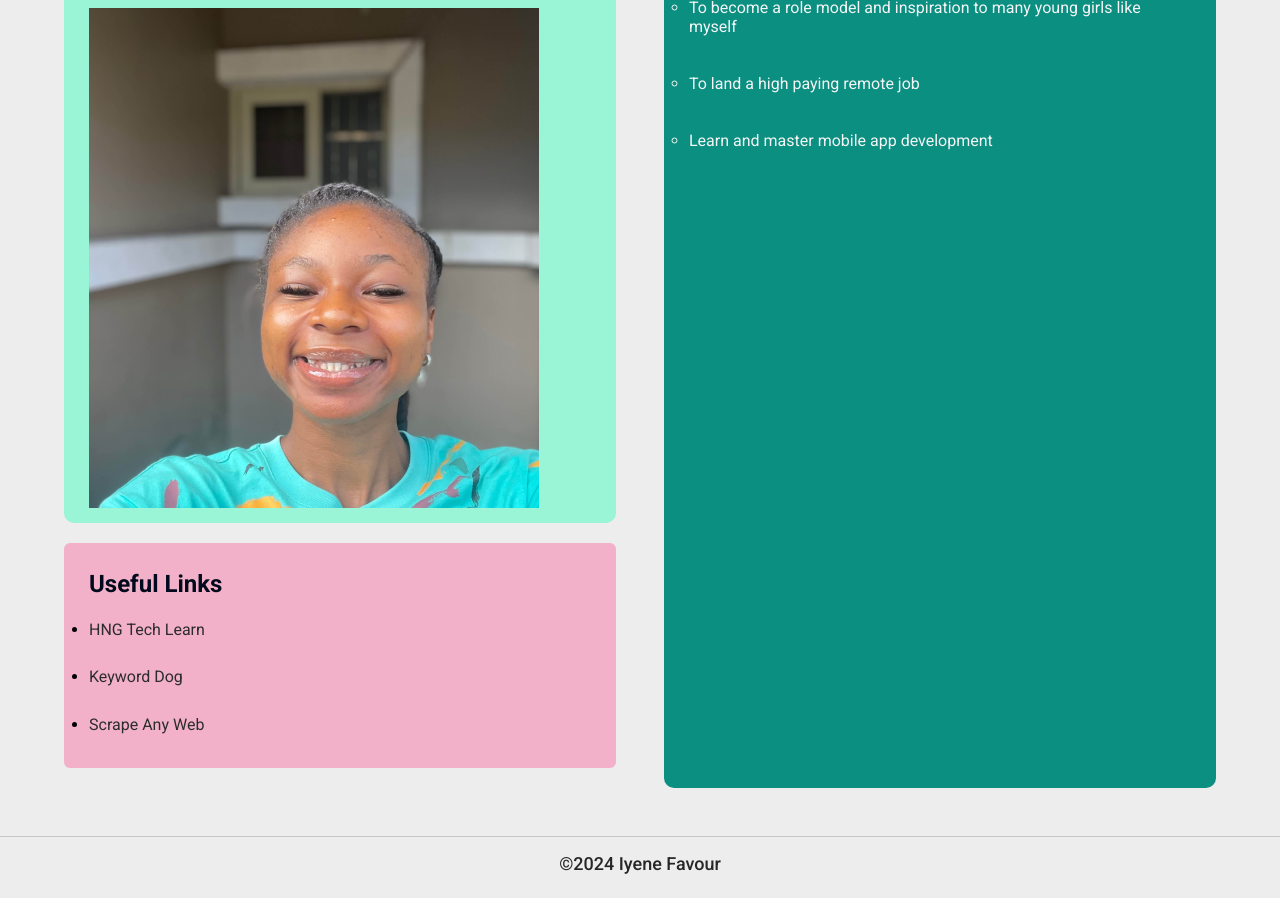
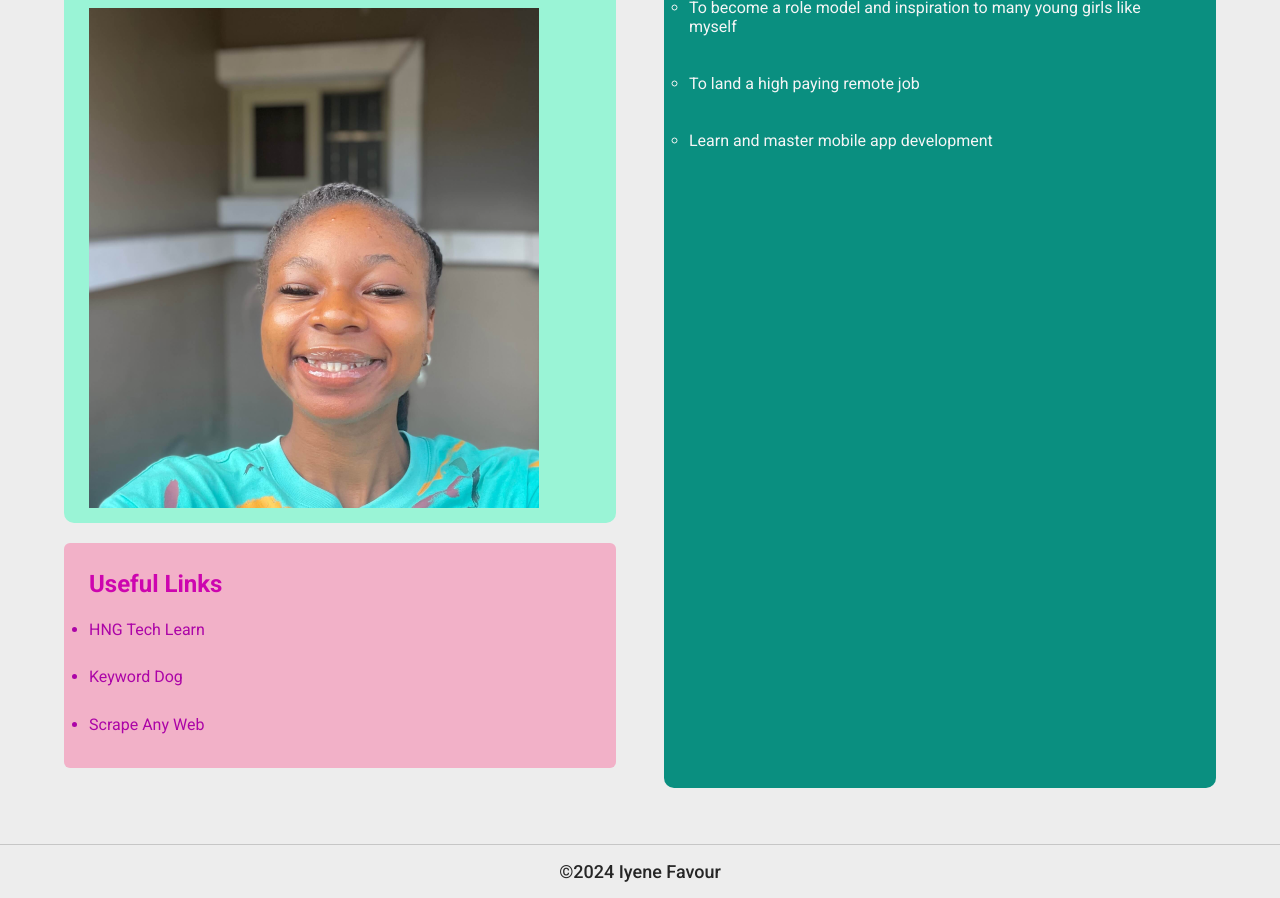
Before and after one commit to favour-emmanuel/HNG-simple-website, a plain HTML site: page index.html in a window 1280 px wide. Shown: the part 308-1206 px from the top of the page. Drawn offline with Linux system fonts and the light colour scheme.

Commit message:
made some modifications on color variation

```diff
--- a/style.css
+++ b/style.css
@@ -14,6 +14,7 @@ body {
 a {
   text-decoration: none;
 }
+
 li {
   list-style: none;
 }
@@ -72,17 +73,23 @@ header h1 {
 }
 
 .links h2 {
-  color: #01091d;
+  color: #cd05af;
 }
 
 .link-item li {
   list-style: disc;
   padding: 0.88rem 0;
   font-weight: 400;
+  color: #ac04a7;
 }
 
 .link-item a {
-  color: rgb(44, 44, 44);
+  color: #ac04a7;
+}
+
+.link-item a:hover {
+  color: #da2967;
+  text-decoration: underline;
 }
 
 .goals {
@@ -122,7 +129,7 @@ header h1 {
 footer {
   display: flex;
   justify-content: center;
-  margin-top: 3rem;
+  margin-top: 3.5rem;
   padding: 1rem;
   border-top: 1px solid rgba(0, 0, 0, 0.165);
 }
@@ -147,6 +154,6 @@ footer h3 {
 
 @media only screen and (min-width: 768px) {
   header {
-    padding: 1.4rem 1.6rem;
+    padding: 1.4rem 1.4rem;
   }
 }
```
